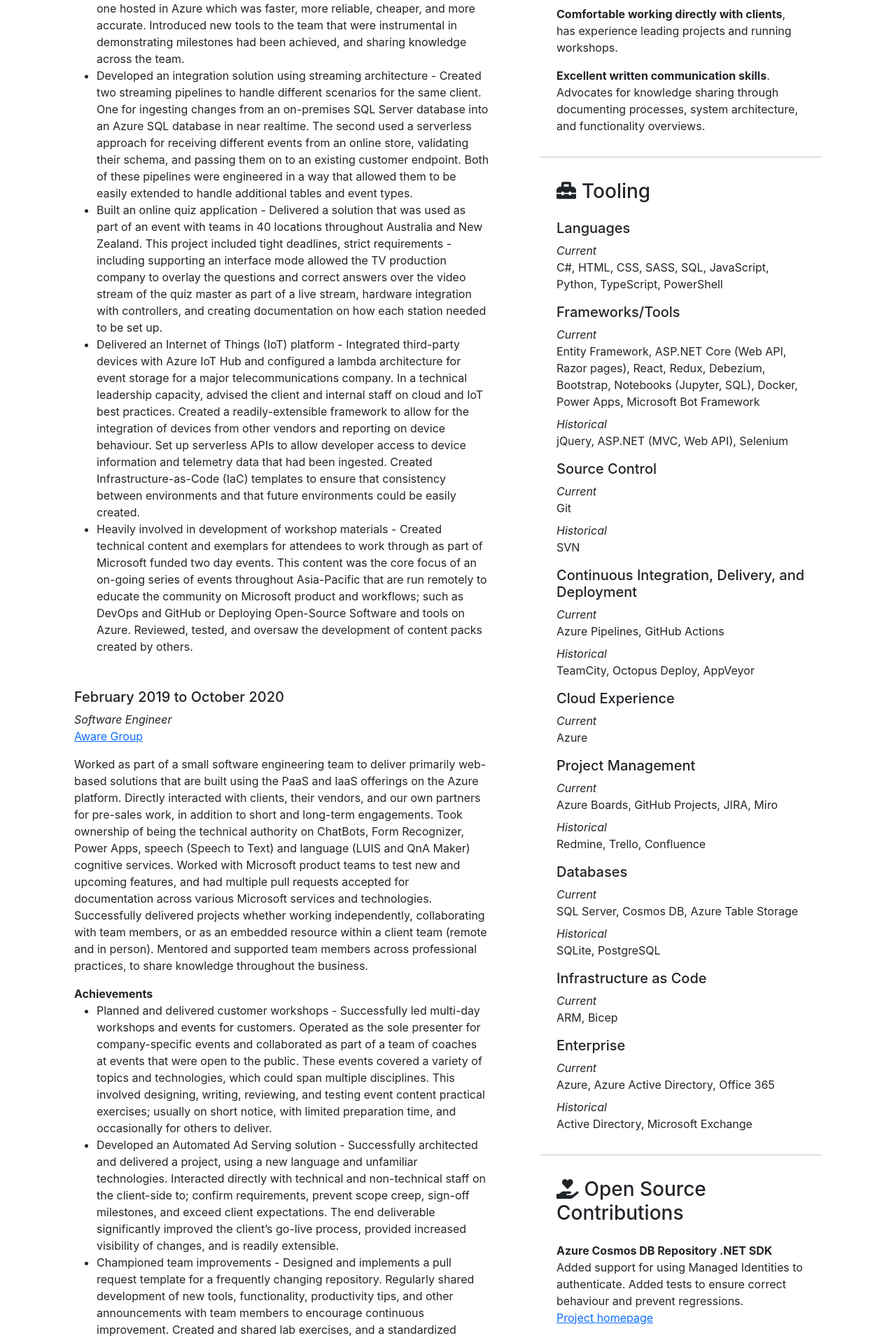
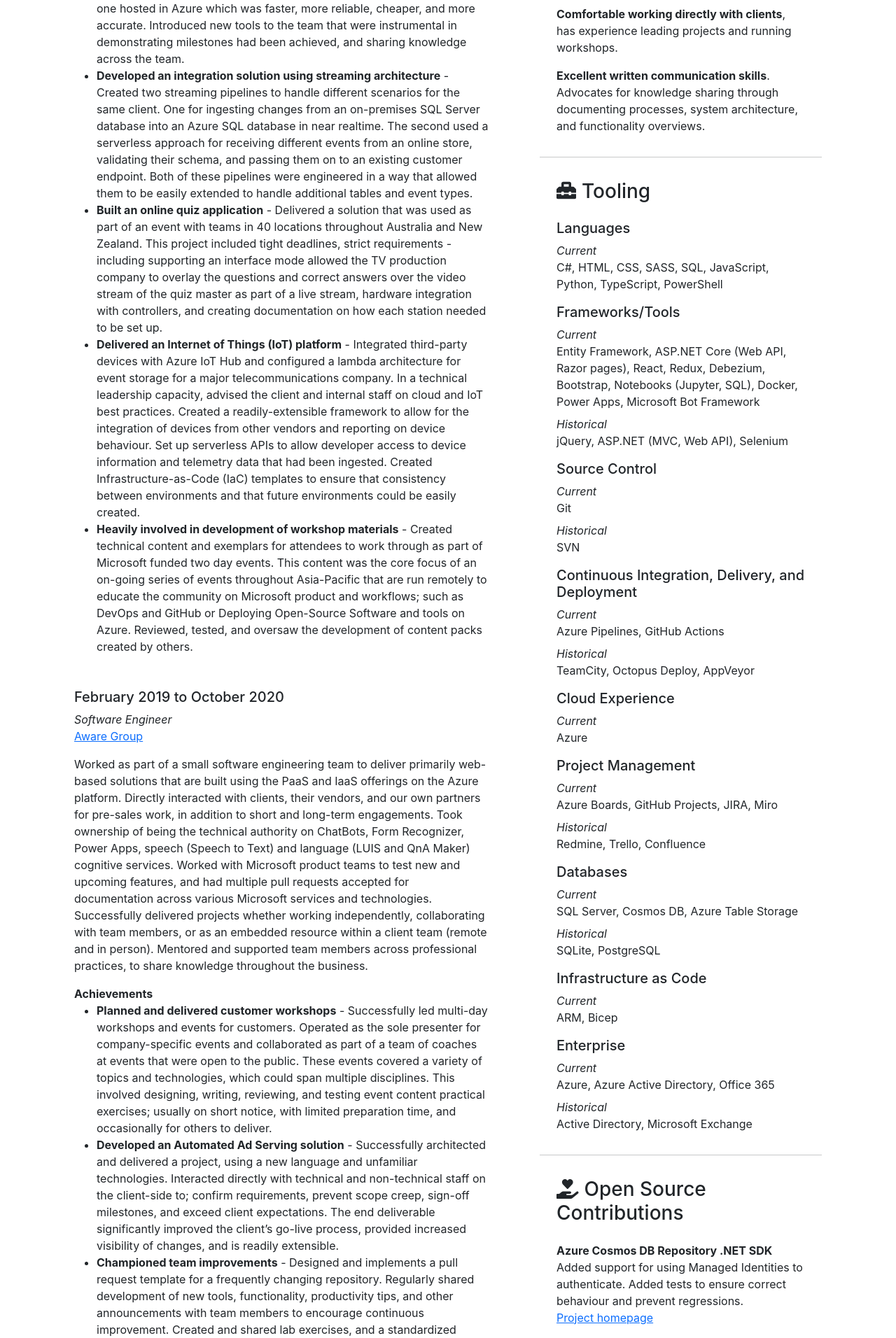
Before and after one commit to BeigeBadger/BeigeBadger.github.io, a React (Create React App) app in the folder my-cv/: page / in a window 1280 px wide. Shown: the part 1868-3780 px from the top of the page at 70% size. Built offline with nearby package versions, Linux system fonts and the light colour scheme.

Commit message:
Adds emphasis to achievements

```diff
--- a/my-cv/public/resume.json
+++ b/my-cv/public/resume.json
@@ -473,11 +473,11 @@
 			"endDate": "",
 			"description": "Continued delivering solutions using the Azure platform and DevOps best practices. Scoped and designed the architecture and the security posture for new pieces of work. Shifted into a leadership role, independently ran projects and managed team members across multiple disciplines to ensure that deliverables were on time and met the requirements. Heavily involved in the onboarding, including performing inductions for engineering staff both inside and outside of the software engineering discipline, and ensuring that new-hires were set up for success. Learned and practiced candidate evaluation skills for technical hires, gained practical experience with pre/post-interview tasks. Undertook training to further develop leadership and coaching skills, so that difference approaches could be used to meet different needs. Developed content for team standards, style guides, templates, and onboarding collateral to ensure that a standardized approach was taken to building solutions. Demonstrated flexibility and acquired new skills in the data platform space by working outside of my core role for an extended period of time. Gave back to the development community by contributing code to open-source projects and answering questions on developer forums.",
 			"highlights": [
-				"Created a data platform solution - Worked with a data platform engineer and the client to design and deliver a data lake and associated pipelines to ingest and reconcile data for a major transportation hub on a daily basis. This reporting data store replaced a legacy on-premises store with one hosted in Azure which was faster, more reliable, cheaper, and more accurate. Introduced new tools to the team that were instrumental in demonstrating milestones had been achieved, and sharing knowledge across the team.",
-				"Developed an integration solution using streaming architecture - Created two streaming pipelines to handle different  scenarios for the same client. One for ingesting changes from an on-premises SQL Server database into an Azure SQL database in near realtime. The second used a serverless approach for receiving different events from an online store, validating their schema, and passing them on to an existing customer endpoint. Both of these pipelines were engineered in a way that allowed them to be easily extended to handle additional tables and event types.",
-				"Built an online quiz application - Delivered a solution that was used as part of an event with teams in 40 locations throughout Australia and New Zealand. This project included tight deadlines, strict requirements - including supporting an interface mode allowed the TV production company to overlay the questions and correct answers over the video stream of the quiz master as part of a live stream, hardware integration with controllers, and creating documentation on how each station needed to be set up.",
-				"Delivered an Internet of Things (IoT) platform - Integrated third-party devices with Azure IoT Hub and configured a lambda architecture for event storage for a major telecommunications company. In a technical leadership capacity, advised the client and internal staff on cloud and IoT best practices. Created a readily-extensible framework to allow for the integration of devices from other vendors and reporting on device behaviour. Set up serverless APIs to allow developer access to device information and telemetry data that had been ingested. Created Infrastructure-as-Code (IaC) templates to ensure that consistency between environments and that future environments could be easily created.",
-				"Heavily involved in development of workshop materials - Created technical content and exemplars for attendees to work through as part of Microsoft funded two day events. This content was the core focus of an on-going series of events throughout Asia-Pacific that are run remotely to educate the community on Microsoft product and workflows; such as DevOps and GitHub or Deploying Open-Source Software and tools on Azure. Reviewed, tested, and oversaw the development of content packs created by others."
+				"<strong>Created a data platform solution</strong> - Worked with a data platform engineer and the client to design and deliver a data lake and associated pipelines to ingest and reconcile data for a major transportation hub on a daily basis. This reporting data store replaced a legacy on-premises store with one hosted in Azure which was faster, more reliable, cheaper, and more accurate. Introduced new tools to the team that were instrumental in demonstrating milestones had been achieved, and sharing knowledge across the team.",
+				"<strong>Developed an integration solution using streaming architecture</strong> - Created two streaming pipelines to handle different  scenarios for the same client. One for ingesting changes from an on-premises SQL Server database into an Azure SQL database in near realtime. The second used a serverless approach for receiving different events from an online store, validating their schema, and passing them on to an existing customer endpoint. Both of these pipelines were engineered in a way that allowed them to be easily extended to handle additional tables and event types.",
+				"<strong>Built an online quiz application</strong> - Delivered a solution that was used as part of an event with teams in 40 locations throughout Australia and New Zealand. This project included tight deadlines, strict requirements - including supporting an interface mode allowed the TV production company to overlay the questions and correct answers over the video stream of the quiz master as part of a live stream, hardware integration with controllers, and creating documentation on how each station needed to be set up.",
+				"<strong>Delivered an Internet of Things (IoT) platform</strong> - Integrated third-party devices with Azure IoT Hub and configured a lambda architecture for event storage for a major telecommunications company. In a technical leadership capacity, advised the client and internal staff on cloud and IoT best practices. Created a readily-extensible framework to allow for the integration of devices from other vendors and reporting on device behaviour. Set up serverless APIs to allow developer access to device information and telemetry data that had been ingested. Created Infrastructure-as-Code (IaC) templates to ensure that consistency between environments and that future environments could be easily created.",
+				"<strong>Heavily involved in development of workshop materials</strong> - Created technical content and exemplars for attendees to work through as part of Microsoft funded two day events. This content was the core focus of an on-going series of events throughout Asia-Pacific that are run remotely to educate the community on Microsoft product and workflows; such as DevOps and GitHub or Deploying Open-Source Software and tools on Azure. Reviewed, tested, and oversaw the development of content packs created by others."
 			],
 			"isCurrentRole": true,
 			"start": "October 2020",
@@ -493,9 +493,9 @@
 			"endDate": "2020-10-01",
 			"description": "Worked as part of a small software engineering team to deliver primarily web-based solutions that are built using the PaaS and IaaS offerings on the Azure platform. Directly interacted with clients, their vendors, and our own partners for pre-sales work, in addition to short and long-term engagements. Took ownership of being the technical authority on ChatBots, Form Recognizer, Power Apps, speech (Speech to Text) and language (LUIS and QnA Maker) cognitive services. Worked with Microsoft product teams to test new and upcoming features, and had multiple pull requests accepted for documentation across various Microsoft services and technologies. Successfully delivered projects whether working independently, collaborating with team members, or as an embedded resource within a client team (remote and in person). Mentored and supported team members across professional practices, to share knowledge throughout the business.",
 			"highlights": [
-				"Planned and delivered customer workshops - Successfully led multi-day workshops and events for customers. Operated as the sole presenter for company-specific events and collaborated as part of a team of coaches at events that were open to the public. These events covered a variety of topics and technologies, which could span multiple disciplines. This involved designing, writing, reviewing, and testing event content practical exercises; usually on short notice, with limited preparation time, and occasionally for others to deliver.",
-				"Developed an Automated Ad Serving solution - Successfully architected and delivered a project, using a new language and unfamiliar technologies. Interacted directly with technical and non-technical staff on the client-side to; confirm requirements, prevent scope creep, sign-off milestones, and exceed client expectations. The end deliverable significantly improved the client’s go-live process, provided increased visibility of changes, and is readily extensible.",
-				"Championed team improvements - Designed and implements a pull request template for a frequently changing repository. Regularly shared development of new tools, functionality, productivity tips, and other announcements with team members to encourage continuous improvement. Created and shared lab exercises, and a standardized template for workshop."
+				"<strong>Planned and delivered customer workshops</strong> - Successfully led multi-day workshops and events for customers. Operated as the sole presenter for company-specific events and collaborated as part of a team of coaches at events that were open to the public. These events covered a variety of topics and technologies, which could span multiple disciplines. This involved designing, writing, reviewing, and testing event content practical exercises; usually on short notice, with limited preparation time, and occasionally for others to deliver.",
+				"<strong>Developed an Automated Ad Serving solution</strong> - Successfully architected and delivered a project, using a new language and unfamiliar technologies. Interacted directly with technical and non-technical staff on the client-side to; confirm requirements, prevent scope creep, sign-off milestones, and exceed client expectations. The end deliverable significantly improved the client’s go-live process, provided increased visibility of changes, and is readily extensible.",
+				"<strong>Championed team improvements</strong> - Designed and implements a pull request template for a frequently changing repository. Regularly shared development of new tools, functionality, productivity tips, and other announcements with team members to encourage continuous improvement. Created and shared lab exercises, and a standardized template for workshop."
 			],
 			"isCurrentRole": false,
 			"start": "February 2019",
@@ -511,10 +511,10 @@
 			"endDate": "2019-01-31",
 			"description": "Served as a key member of the software development team charged with maintaining and iterating upon core web applications used both internally and externally. Collaborated with stakeholders across departments to assist with the delivery of innovative new products and solutions that met client requirements and matched the Smartrak vision. Volunteered to mentor Junior Software Engineers and interns, for mutual benefit. Wrote robust,reusable, and well-tested code; that adhered to design patterns and social contracts within the team.",
 			"highlights": [
-				"Improved soft skills - Gave technical presentations on testing and software engineering principles to the development team. Attended Agile training, which led to running daily stand-ups and sprint retrospectives for the team.",
-				"Developed an authentication proxy - Worked with a Senior Software Engineer to scope, plan, then independently implement a crucial middleware component that helped deliver an API solution, that used JWT authentication tokens, Entity Framework, and OWIN.",
-				"API 2.0 - Researched and developed the initial prototype project using WebAPI. Made\nvital contributions to the team that delivered the finished product using WebAPI, Entity\nFramework, and claims-based authentication.",
-				"Introduced new ways of testing - Developed an integration test suite that covers critical\nfunctionality across core systems, using Selenium WebDriver to test user interface behaviour, and to prevent regressions."
+				"<strong>Improved soft skills</strong> - Gave technical presentations on testing and software engineering principles to the development team. Attended Agile training, which led to running daily stand-ups and sprint retrospectives for the team.",
+				"<strong>Developed an authentication proxy</strong> - Worked with a Senior Software Engineer to scope, plan, then independently implement a crucial middleware component that helped deliver an API solution, that used JWT authentication tokens, Entity Framework, and OWIN.",
+				"<strong>API 2.0</strong> - Researched and developed the initial prototype project using WebAPI. Made\nvital contributions to the team that delivered the finished product using WebAPI, Entity\nFramework, and claims-based authentication.",
+				"<strong>Introduced new ways of testing</strong> - Developed an integration test suite that covers critical\nfunctionality across core systems, using Selenium WebDriver to test user interface behaviour, and to prevent regressions."
 			],
 			"isCurrentRole": false,
 			"start": "May 2016",
@@ -530,8 +530,8 @@
 			"endDate": "2016-05-31",
 			"description": "Contributed to several large projects for external clients in addition to supporting critical customer-facing systems. A member of the team that delivered the In-Cab System and Smart Fleet Management System solutions to Fonterra using .NET and open-source technologies. Willingly undertook training as an IT Administrator; this role involved managing relationships with internal staff, external contractors and third-party vendors to ensure hardware + software systems ran smoothly, and licenses remained current.",
 			"highlights": [
-				"Developed multi-platform systems - Helpers develop the ICS application that ran on a tablet, along with the Smart FMS portal. Used WPF, Razor, ReactJS, SQLite, and PostgreSQL.",
-				"Fonterra hardware rollout support - Independently researched, developed and\nimplemented the processes for the setup of Fonterra hardware. In addition to this, a solution\nthat allowed support staff to remotely control the device in each truck through a web\napplication was implemented."
+				"<strong>Developed multi-platform systems</strong> - Helpers develop the ICS application that ran on a tablet, along with the Smart FMS portal. Used WPF, Razor, ReactJS, SQLite, and PostgreSQL.",
+				"<strong>Fonterra hardware rollout support</strong> - Independently researched, developed and\nimplemented the processes for the setup of Fonterra hardware. In addition to this, a solution\nthat allowed support staff to remotely control the device in each truck through a web\napplication was implemented."
 			],
 			"isCurrentRole": false,
 			"start": "December 2014",
@@ -547,7 +547,7 @@
 			"endDate": "2013-12-31",
 			"description": "Assisted with maintenance of core web applications. Focused on bringing user experience\nimprovements to internal systems and learning real-world software engineering best practices.",
 			"highlights": [
-				"Updated customer-facing Admin website - Updated an ASP.NET Web Forms site with over 30 pages that was using legacy styling to use a responsive framework which enabled staff, customers, and our vendors to use it on their portable devices."
+				"<strong>Updated customer-facing Admin website</strong> - Updated an ASP.NET Web Forms site with over 30 pages that was using legacy styling to use a responsive framework which enabled staff, customers, and our vendors to use it on their portable devices."
 			],
 			"isCurrentRole": false,
 			"start": "November 2012",
--- a/my-cv/src/components/workHistory.tsx
+++ b/my-cv/src/components/workHistory.tsx
@@ -61,10 +61,7 @@
 													{
 														job.highlights.map((highlight, index) => {
 															return (
-																<li key={index}>
-																	{
-																		highlight
-																	}
+																<li key={index} dangerouslySetInnerHTML={{ __html: highlight }}>
 																</li>
 															)
 														})
```
